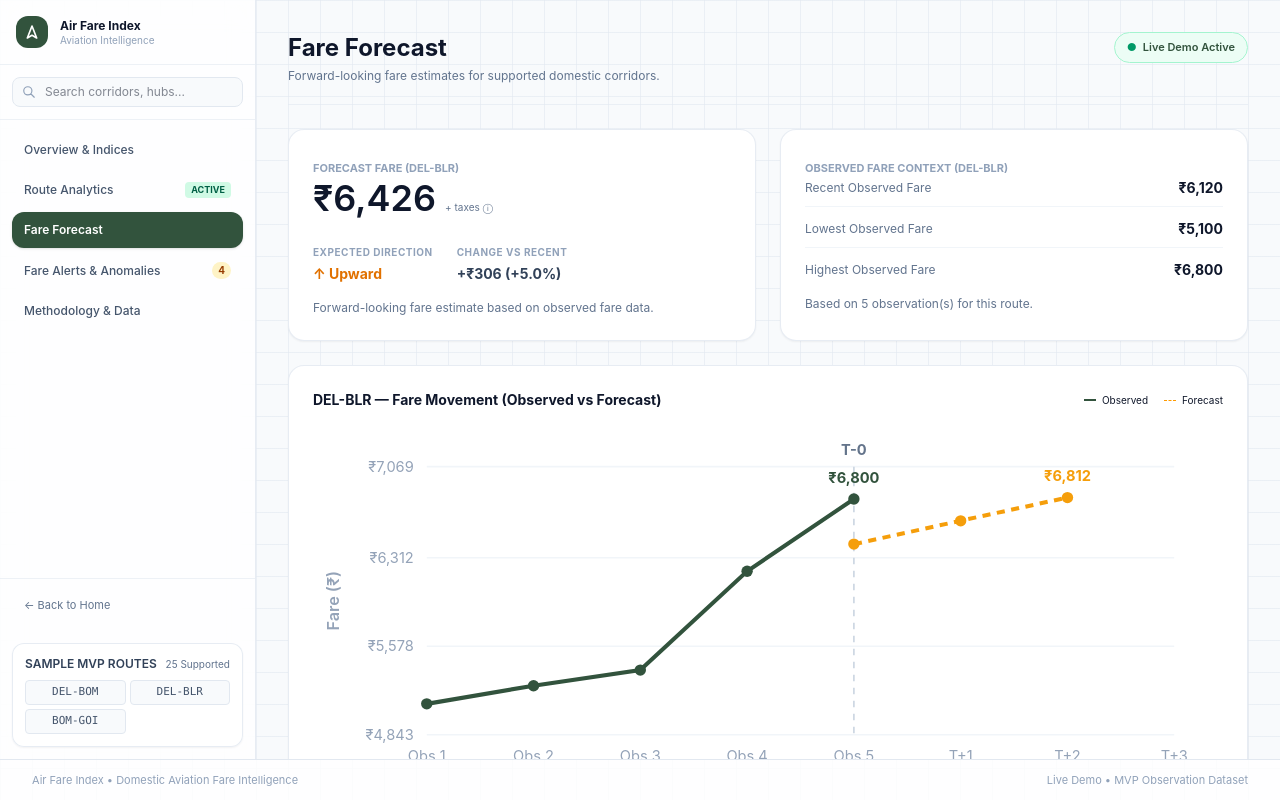
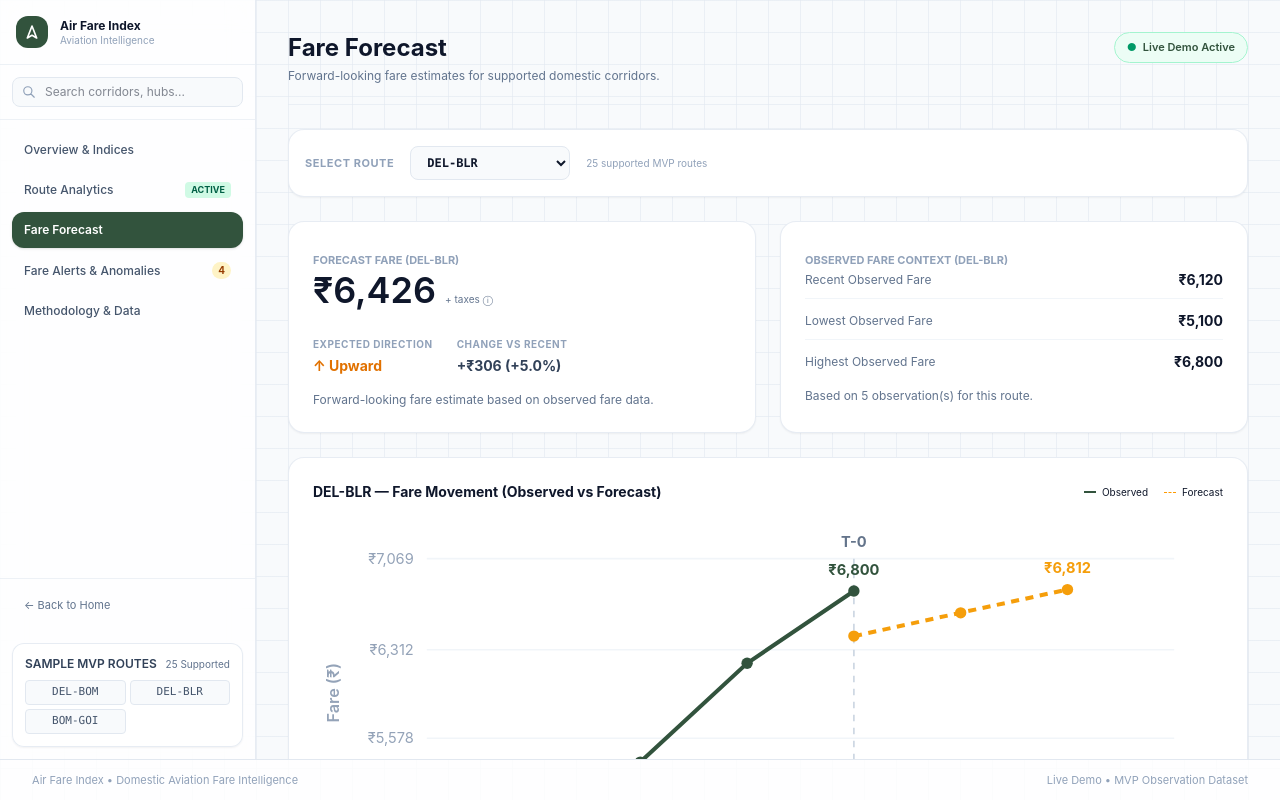
Before and after one commit to gunnekadutta/Airfare-Price-Index, a React (Vite) app in the folder frontend/: page / in a window 1280 px wide. Both pictures are taken after a click on the button "Fare Forecast". Built offline with nearby package versions, Linux system fonts and the light colour scheme.

Commit message:
Updated App.tsx

```diff
--- a/frontend/src/App.tsx
+++ b/frontend/src/App.tsx
@@ -248,6 +248,7 @@ function RouteFareBreakdown({
 export function App() {
   const [activeTab, setActiveTab] = useState<PageView>('welcome');
   const [selectedRoute, setSelectedRoute] = useState<MvpRoute>('DEL-BLR');
+  const [forecastRoute, setForecastRoute] = useState<MvpRoute>('DEL-BLR');
 
   const isLanding = activeTab === 'welcome';
   const selectedRouteIndex = MVP_ROUTES.indexOf(selectedRoute) + 1;
@@ -824,10 +825,11 @@ export function App() {
 
           {/* PAGE 4: FARE FORECAST */}
           {activeTab === 'fare-forecast' && (() => {
-            const obs = DEL_BLR_OBSERVATIONS.filter(o => o.fare_displayed !== null);
+            const routeObs = forecastRoute === 'DEL-BLR' ? DEL_BLR_OBSERVATIONS : [];
+            const obs = routeObs.filter(o => o.fare_displayed !== null);
             const obsFares = obs.map(o => o.fare_displayed!);
             const sortedFares = obsFares.slice().sort((a, b) => a - b);
-            const recentFare = ROUTE_MEDIAN_FARES['DEL-BLR'] ?? (sortedFares.length > 0 ? sortedFares[Math.floor(sortedFares.length / 2)] : null);
+            const recentFare = ROUTE_MEDIAN_FARES[forecastRoute] ?? (sortedFares.length > 0 ? sortedFares[Math.floor(sortedFares.length / 2)] : null);
             const forecastFare = recentFare !== null ? Math.round(recentFare * 1.05) : null;
             const obsTaxes = obs.map(o => o.taxes).filter((t): t is number => t !== null);
             const forecastTaxes = obsTaxes.length > 0 ? obsTaxes.slice().sort((a, b) => a - b)[Math.floor(obsTaxes.length / 2)] : null;
@@ -867,6 +869,8 @@ export function App() {
               ...chartFc.map((_, i) => `T+${i + 1}`),
             ];
 
+            const [fcOrigin, fcDestination] = forecastRoute.split('-');
+
             return (
             <div className="space-y-6">
               {/* Header */}
@@ -880,10 +884,26 @@ export function App() {
                 </span>
               </div>
 
+              {/* Route Selector */}
+              <div className="bg-white p-4 rounded-2xl border border-slate-200/80 shadow-xs flex items-center gap-4">
+                <label htmlFor="forecast-route-select" className="text-[11px] font-bold uppercase tracking-wider text-slate-400 shrink-0">Select Route</label>
+                <select
+                  id="forecast-route-select"
+                  value={forecastRoute}
+                  onChange={(e) => setForecastRoute(e.target.value as MvpRoute)}
+                  className="bg-slate-50 border border-slate-200 rounded-lg px-3 py-2 text-xs font-mono font-semibold text-slate-900 focus:outline-none focus:border-[#32533D] focus:ring-1 focus:ring-[#32533D] cursor-pointer min-w-[160px]"
+                >
+                  {MVP_ROUTES.map((route) => (
+                    <option key={route} value={route}>{route}</option>
+                  ))}
+                </select>
+                <span className="text-[10px] text-slate-400">25 supported MVP routes</span>
+              </div>
+
               {/* Forecast + Observed cards */}
               <div className="grid grid-cols-2 gap-6">
                 <div className="bg-white p-6 rounded-2xl border border-slate-200/80 shadow-xs space-y-4">
-                  <span className="text-[11px] font-bold uppercase text-slate-400">FORECAST FARE (DEL-BLR)</span>
+                  <span className="text-[11px] font-bold uppercase text-slate-400">FORECAST FARE ({forecastRoute})</span>
                   {forecastFare !== null ? (
                     <>
                       <div className="text-4xl font-extrabold text-slate-900">
@@ -909,7 +929,7 @@ export function App() {
                 </div>
 
                 <div className="bg-white p-6 rounded-2xl border border-slate-200/80 shadow-xs space-y-4">
-                  <span className="text-[11px] font-bold uppercase text-slate-400">OBSERVED FARE CONTEXT (DEL-BLR)</span>
+                  <span className="text-[11px] font-bold uppercase text-slate-400">OBSERVED FARE CONTEXT ({forecastRoute})</span>
                   <div className="space-y-3">
                     <div className="flex justify-between items-center border-b border-slate-100 pb-2">
                       <span className="text-xs text-slate-500">Recent Observed Fare</span>
@@ -931,7 +951,7 @@ export function App() {
               {/* Chart */}
               <div className="bg-white p-6 rounded-2xl border border-slate-200/80 shadow-xs space-y-4">
                 <div className="flex justify-between items-center">
-                  <h3 className="text-sm font-bold text-slate-900">DEL-BLR — Fare Movement (Observed vs Forecast)</h3>
+                  <h3 className="text-sm font-bold text-slate-900">{forecastRoute} — Fare Movement (Observed vs Forecast)</h3>
                   <div className="flex items-center gap-4 text-[10px]">
                     <span className="flex items-center gap-1.5"><span className="w-3 h-0.5 bg-[#32533D] inline-block"></span> Observed</span>
                     <span className="flex items-center gap-1.5"><span className="w-3 h-0 border-t border-dashed border-amber-500 inline-block"></span> Forecast</span>
@@ -983,7 +1003,7 @@ export function App() {
                 ) : (
                   <div className="h-40 flex items-center justify-center">
                     <div className="text-center">
-                      <div className="text-sm font-semibold text-slate-400">No observed fare data available for DEL-BLR</div>
+                      <div className="text-sm font-semibold text-slate-400">No observed fare data available for {forecastRoute}</div>
                       <div className="text-xs text-slate-400 mt-1">Forecast requires observation-level fare data for this route.</div>
                     </div>
                   </div>
@@ -995,8 +1015,8 @@ export function App() {
               <div className="grid grid-cols-4 gap-4">
                 <div className="bg-white p-5 rounded-2xl border border-slate-200/80 shadow-xs space-y-2">
                   <span className="text-[10px] font-bold uppercase tracking-wider text-slate-400">ROUTE</span>
-                  <div className="text-2xl font-extrabold text-slate-900 font-mono">DEL-BLR</div>
-                  <p className="text-xs text-slate-500">DEL → BLR</p>
+                  <div className="text-2xl font-extrabold text-slate-900 font-mono">{forecastRoute}</div>
+                  <p className="text-xs text-slate-500">{fcOrigin} → {fcDestination}</p>
                 </div>
                 <div className="bg-white p-5 rounded-2xl border border-slate-200/80 shadow-xs space-y-2">
                   <span className="text-[10px] font-bold uppercase tracking-wider text-slate-400">OBSERVATIONS</span>
```
